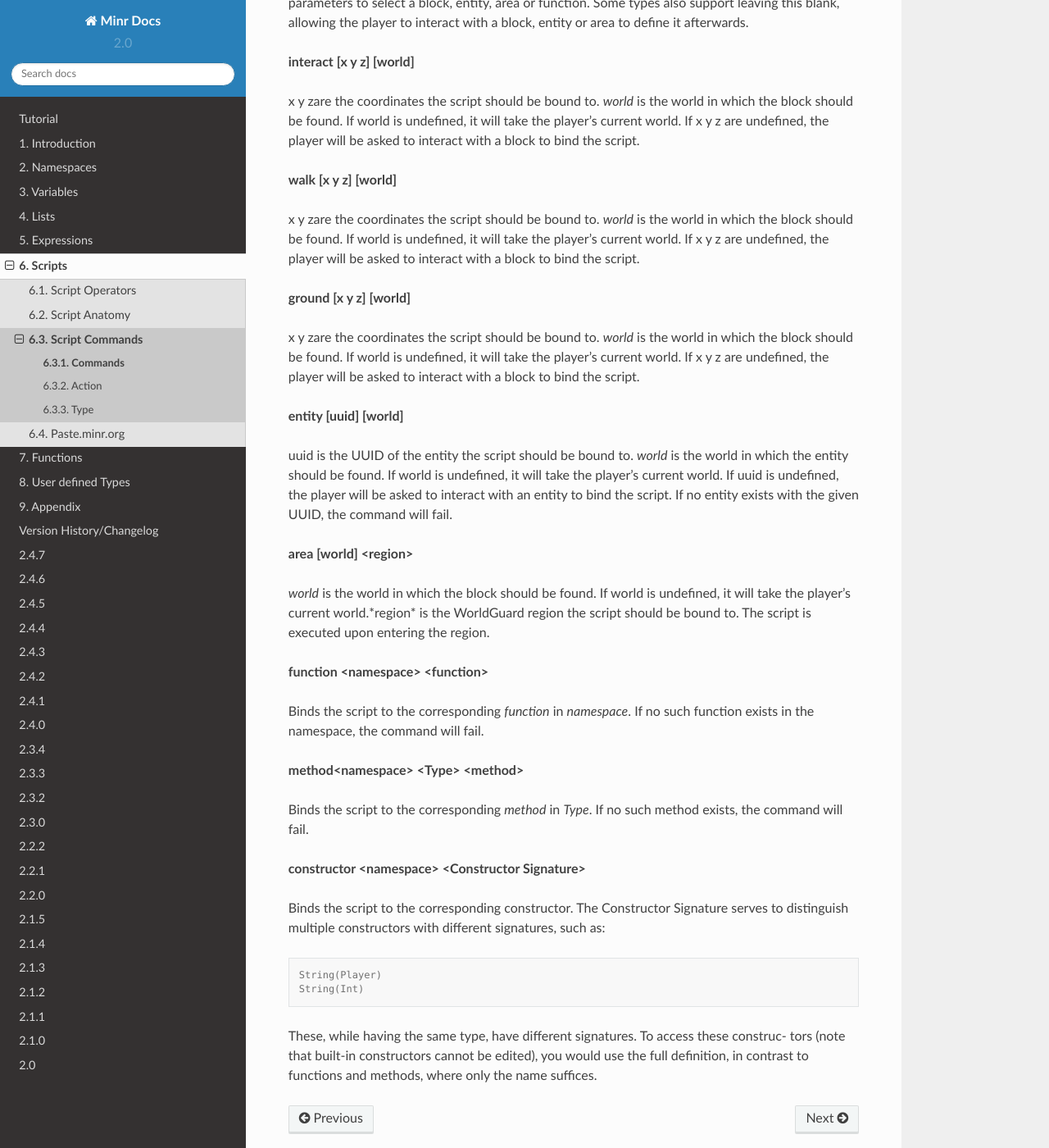
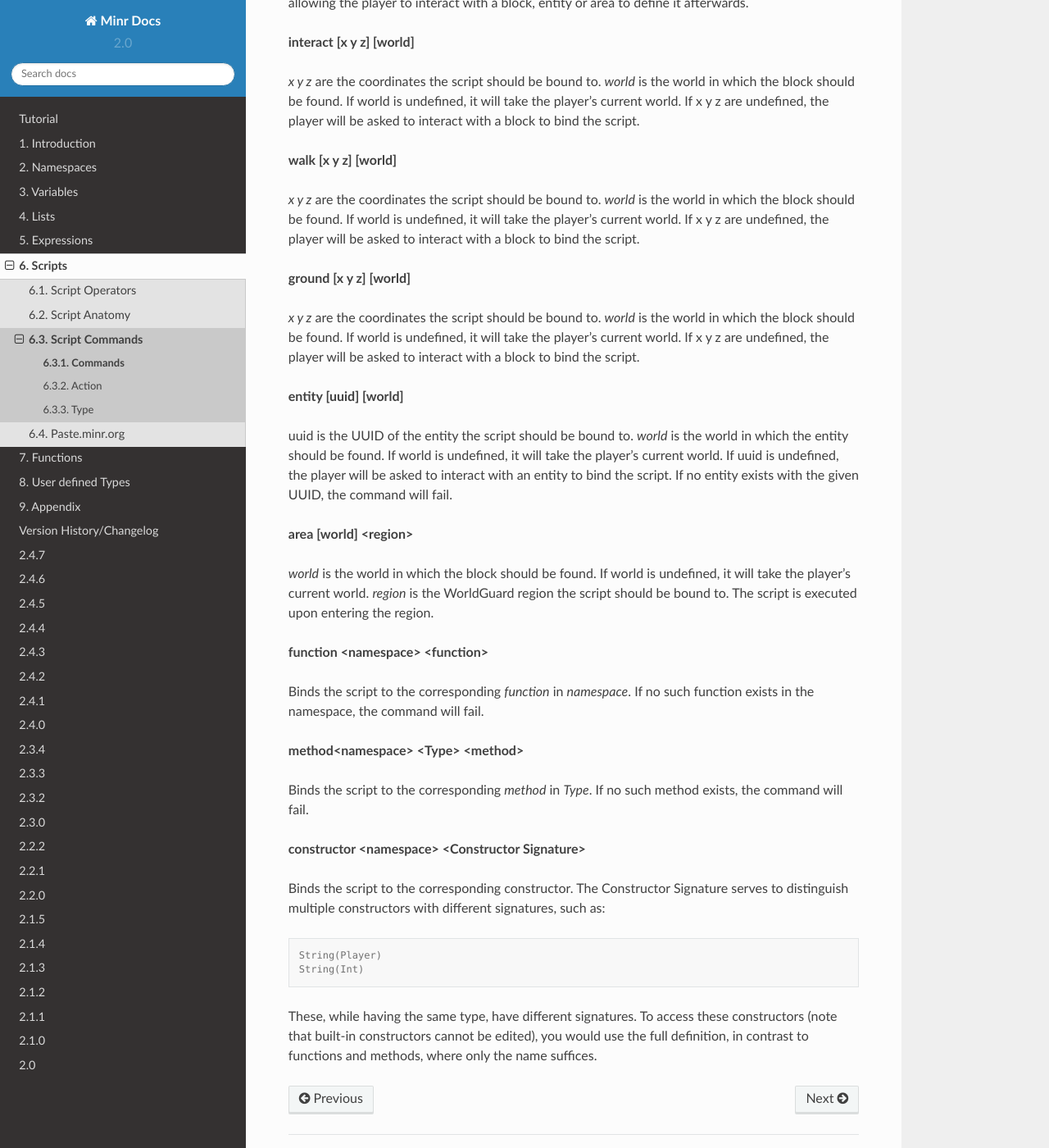
Before and after one commit to rebplane/msc, a Sphinx documentation site: the page built from docs/source/5_scripts/script_commands.rst, in a window 1280 px wide and 1400 px high, scrolled down 2771 px. Shown: the whole window at 82% size. Built offline with Sphinx 7.4.7 and the Read the Docs theme 2.0.0, drawn with Linux system fonts in a browser that asks for light colours; some of the changed text lies outside the part shown.

Commit message:
Update script_commands.rst

```diff
--- a/docs/source/5_scripts/script_commands.rst
+++ b/docs/source/5_scripts/script_commands.rst
@@ -139,19 +139,19 @@ to define it afterwards.
 
 **interact [x y z] [world]**
 
-x y zare the coordinates the script should be bound to. *world* is the world in which the
+*x y z* are the coordinates the script should be bound to. *world* is the world in which the
 block should be found. If world is undefined, it will take the player’s current world. If
 x y z are undefined, the player will be asked to interact with a block to bind the script.
 
 **walk [x y z] [world]**
 
-x y zare the coordinates the script should be bound to. *world* is the world in which the
+*x y z* are the coordinates the script should be bound to. *world* is the world in which the
 block should be found. If world is undefined, it will take the player’s current world. If
 x y z are undefined, the player will be asked to interact with a block to bind the script.
 
 **ground [x y z] [world]**
 
-x y zare the coordinates the script should be bound to. *world* is the world in which the
+*x y z* are the coordinates the script should be bound to. *world* is the world in which the
 block should be found. If world is undefined, it will take the player’s current world. If
 x y z are undefined, the player will be asked to interact with a block to bind the script.
 
@@ -165,7 +165,7 @@ the script. If no entity exists with the given UUID, the command will fail.
 **area [world] <region>**
 
 *world* is the world in which the block should be found. If world is undefined, it will take
-the player’s current world.*region* is the WorldGuard region the script should be bound
+the player’s current world. *region* is the WorldGuard region the script should be bound
 to. The script is executed upon entering the region.
 
 **function <namespace> <function>**
@@ -189,6 +189,6 @@ distinguish multiple constructors with different signatures, such as:
     String(Player)
     String(Int)
 
-These, while having the same type, have different signatures. To access these construc-
-tors (note that built-in constructors cannot be edited), you would use the full definition,
-in contrast to functions and methods, where only the name suffices.
+These, while having the same type, have different signatures. To access these constructors
+(note that built-in constructors cannot be edited), you would use the full definition, in
+contrast to functions and methods, where only the name suffices.
```
Also changed, not shown: other parts of docs/source/5_scripts/script_commands.rst (+2 -2 lines).
